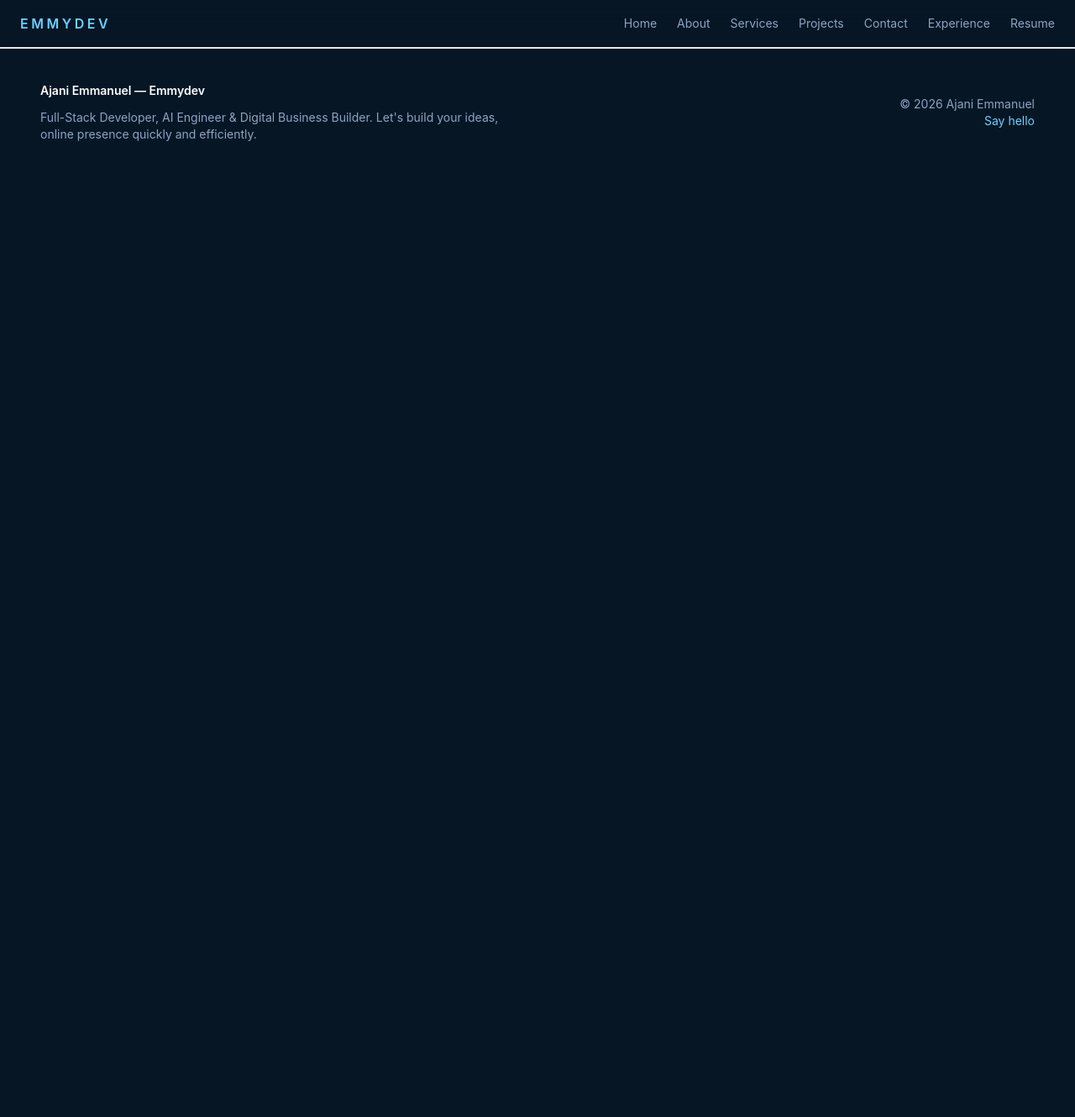
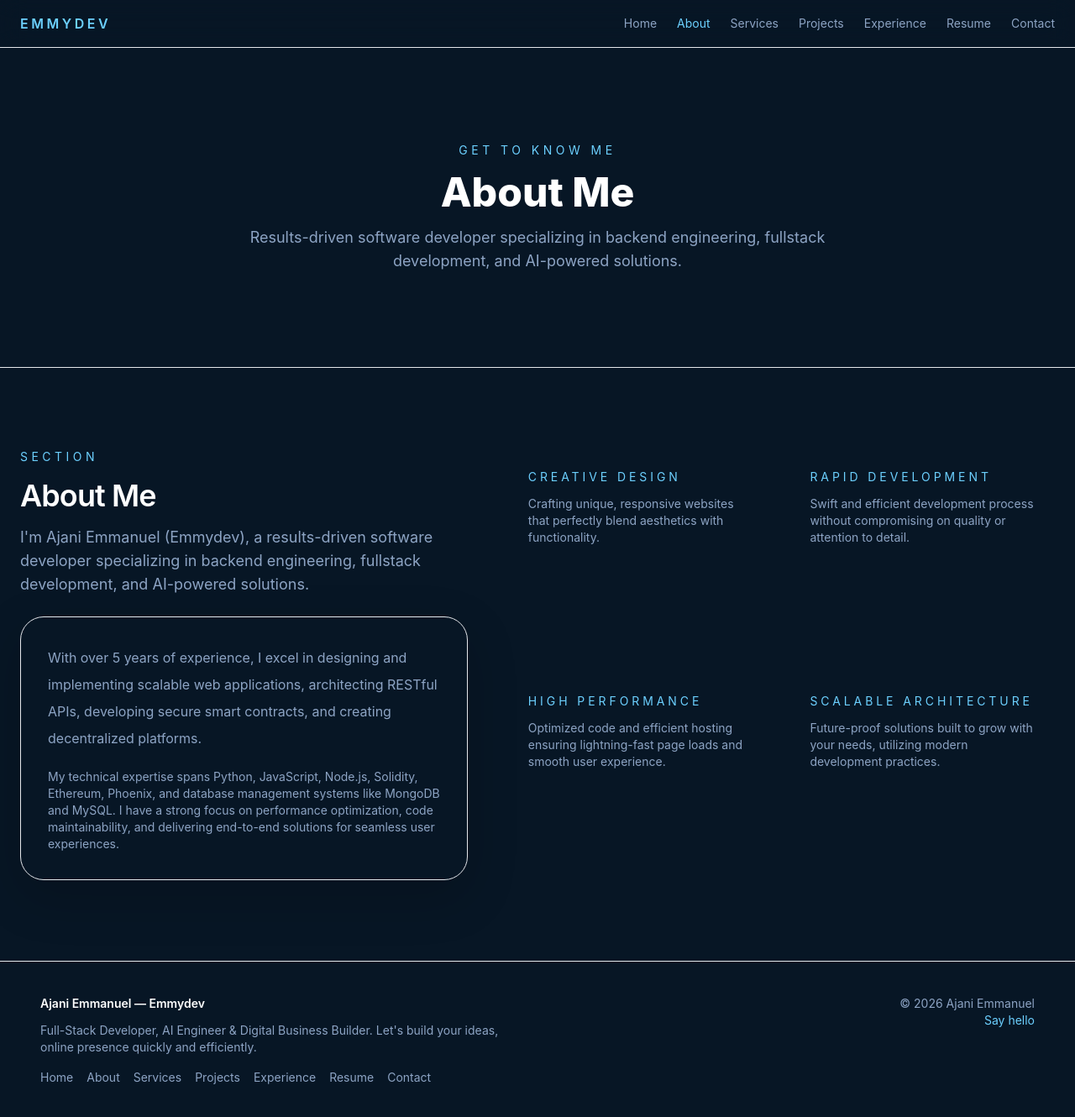
Before and after one commit to Emmyframe/my-portfolio, a React (Vite) app: page /about in a window 1280 px wide. Shown: the top 1330 px of the page at 84% size. Before the commit the page ends 800 px from the top, so only its background shows below. Built offline with nearby package versions, Linux system fonts and the light colour scheme.

Commit message:
Updated App.tsx

```diff
--- a/src/App.tsx
+++ b/src/App.tsx
@@ -1,33 +1,25 @@
 import { BrowserRouter, Routes, Route } from 'react-router-dom'
 import { Layout } from './components/layout/Layout'
+import { ScrollToTop } from './components/ScrollToTop'
 import { HeroSection } from './components/sections/HeroSection'
-import { AboutSection } from './components/sections/AboutSection'
-import { ServicesSection } from './components/sections/ServicesSection'
-import { FeaturedProjectsSection } from './components/sections/FeaturedProjectsSection'
-import { WhyChooseSection } from './components/sections/WhyChooseSection'
-import { ContactSection } from './components/sections/ContactSection'
+import { AboutPage } from './pages/AboutPage'
+import { ServicesPage } from './pages/ServicesPage'
+import { ProjectsPage } from './pages/ProjectsPage'
+import { ContactPage } from './pages/ContactPage'
 import { ExperiencePage } from './pages/ExperiencePage'
 import { ResumePage } from './pages/ResumePage'
-
-function HomePage() {
-  return (
-    <>
-      <HeroSection />
-      <AboutSection />
-      <ServicesSection />
-      <FeaturedProjectsSection />
-      <WhyChooseSection />
-      <ContactSection />
-    </>
-  )
-}
 
 export default function App() {
   return (
     <BrowserRouter>
+      <ScrollToTop />
       <Layout>
         <Routes>
-          <Route path="/" element={<HomePage />} />
+          <Route path="/" element={<HeroSection />} />
+          <Route path="/about" element={<AboutPage />} />
+          <Route path="/services" element={<ServicesPage />} />
+          <Route path="/projects" element={<ProjectsPage />} />
+          <Route path="/contact" element={<ContactPage />} />
           <Route path="/experience" element={<ExperiencePage />} />
           <Route path="/resume" element={<ResumePage />} />
         </Routes>
--- /dev/null
+++ b/src/components/ScrollToTop.tsx
@@ -0,0 +1,12 @@
+import { useEffect } from 'react'
+import { useLocation } from 'react-router-dom'
+
+export function ScrollToTop() {
+  const { pathname } = useLocation()
+
+  useEffect(() => {
+    window.scrollTo(0, 0)
+  }, [pathname])
+
+  return null
+}
--- a/src/components/sections/HeroSection.tsx
+++ b/src/components/sections/HeroSection.tsx
@@ -28,10 +28,10 @@ export function HeroSection() {
 
           <div className="mt-6 flex flex-wrap gap-3">
             <Button asChild>
-              <Link to="/#contact">Hire Me</Link>
+              <Link to="/contact">Hire Me</Link>
             </Button>
             <Button variant="outline" asChild>
-              <Link to="/#about">Learn More</Link>
+              <Link to="/about">Learn More</Link>
             </Button>
           </div>
 
--- a/src/components/sections/WhyChooseSection.tsx
+++ b/src/components/sections/WhyChooseSection.tsx
@@ -39,10 +39,10 @@ export function WhyChooseSection() {
               </p>
               <div className="mt-6 flex flex-col gap-3 sm:flex-row">
                 <Button asChild>
-                  <Link to="/#contact">Start Your Project</Link>
+                  <Link to="/contact">Start Your Project</Link>
                 </Button>
                 <Button variant="outline" asChild>
-                  <Link to="/#contact">Contact Me</Link>
+                  <Link to="/contact">Contact Me</Link>
                 </Button>
               </div>
             </CardContent>
--- a/src/components/shared/Footer.tsx
+++ b/src/components/shared/Footer.tsx
@@ -1,21 +1,38 @@
 import { Link } from 'react-router-dom'
+
+const footerLinks = [
+  { label: 'Home', to: '/' },
+  { label: 'About', to: '/about' },
+  { label: 'Services', to: '/services' },
+  { label: 'Projects', to: '/projects' },
+  { label: 'Experience', to: '/experience' },
+  { label: 'Resume', to: '/resume' },
+  { label: 'Contact', to: '/contact' }
+]
 
 export function Footer() {
   const year = new Date().getFullYear()
 
   return (
     <footer className="border-t border-border/30 bg-bg-elevated/90 px-4 py-10 text-sm text-text-muted sm:px-6">
-      <div className="container mx-auto grid gap-8 sm:grid-cols-[1fr_auto] sm:items-center">
+      <div className="container mx-auto grid gap-8 sm:grid-cols-[1fr_auto] sm:items-start">
         <div>
           <p className="font-semibold text-white">Ajani Emmanuel — Emmydev</p>
           <p className="mt-3 max-w-xl text-sm text-text-muted">
             Full-Stack Developer, AI Engineer & Digital Business Builder. Let's build your ideas, online presence quickly and efficiently.
           </p>
+          <div className="mt-4 flex flex-wrap gap-4">
+            {footerLinks.map((link) => (
+              <Link key={link.label} to={link.to} className="text-text-muted transition hover:text-accent">
+                {link.label}
+              </Link>
+            ))}
+          </div>
         </div>
 
         <div className="space-y-2 text-right">
           <p>© {year} Ajani Emmanuel</p>
-          <Link to="/#contact" className="text-accent hover:text-accent-strong">
+          <Link to="/contact" className="text-accent hover:text-accent-strong">
             Say hello
           </Link>
         </div>
--- a/src/components/shared/Navbar.tsx
+++ b/src/components/shared/Navbar.tsx
@@ -3,17 +3,14 @@ import { motion } from 'framer-motion'
 import { Link, useLocation } from 'react-router-dom'
 import { Button } from '@/components/ui/button'
 
-const sectionLinks = [
+const navLinks = [
   { label: 'Home', to: '/' },
-  { label: 'About', to: '/#about' },
-  { label: 'Services', to: '/#services' },
-  { label: 'Projects', to: '/#projects' },
-  { label: 'Contact', to: '/#contact' }
-]
-
-const pageLinks = [
+  { label: 'About', to: '/about' },
+  { label: 'Services', to: '/services' },
+  { label: 'Projects', to: '/projects' },
   { label: 'Experience', to: '/experience' },
-  { label: 'Resume', to: '/resume' }
+  { label: 'Resume', to: '/resume' },
+  { label: 'Contact', to: '/contact' }
 ]
 
 export function Navbar() {
@@ -28,12 +25,7 @@ export function Navbar() {
         </Link>
 
         <nav className="hidden items-center gap-6 md:flex">
-          {sectionLinks.map((link) => (
-            <Link key={link.label} to={link.to} className="text-sm text-text-muted transition hover:text-white">
-              {link.label}
-            </Link>
-          ))}
-          {pageLinks.map((link) => (
+          {navLinks.map((link) => (
             <Link
               key={link.label}
               to={link.to}
@@ -66,11 +58,13 @@ export function Navbar() {
           className="border-t border-border/20 bg-bg/95 md:hidden"
         >
           <div className="space-y-2 px-4 py-4">
-            {[...sectionLinks, ...pageLinks].map((link) => (
+            {navLinks.map((link) => (
               <Link
                 key={link.label}
                 to={link.to}
-                className="block rounded-3xl px-4 py-3 text-sm text-text-muted transition hover:bg-bg-elevated hover:text-white"
+                className={`block rounded-3xl px-4 py-3 text-sm transition hover:bg-bg-elevated hover:text-white ${
+                  location.pathname === link.to ? 'text-accent' : 'text-text-muted'
+                }`}
                 onClick={() => setOpen(false)}
               >
                 {link.label}
--- /dev/null
+++ b/src/pages/AboutPage.tsx
@@ -0,0 +1,15 @@
+import { PageHero } from '../components/ui/PageHero'
+import { AboutSection } from '../components/sections/AboutSection'
+
+export function AboutPage() {
+  return (
+    <>
+      <PageHero
+        eyebrow="Get to know me"
+        title="About Me"
+        description="Results-driven software developer specializing in backend engineering, fullstack development, and AI-powered solutions."
+      />
+      <AboutSection />
+    </>
+  )
+}
--- /dev/null
+++ b/src/pages/ContactPage.tsx
@@ -0,0 +1,15 @@
+import { PageHero } from '../components/ui/PageHero'
+import { ContactSection } from '../components/sections/ContactSection'
+
+export function ContactPage() {
+  return (
+    <>
+      <PageHero
+        eyebrow="Get in touch"
+        title="Contact"
+        description="Let's connect and discuss how we can build the next modern, scalable, and high-performing digital solution for your business."
+      />
+      <ContactSection />
+    </>
+  )
+}
--- /dev/null
+++ b/src/pages/ProjectsPage.tsx
@@ -0,0 +1,15 @@
+import { PageHero } from '../components/ui/PageHero'
+import { FeaturedProjectsSection } from '../components/sections/FeaturedProjectsSection'
+
+export function ProjectsPage() {
+  return (
+    <>
+      <PageHero
+        eyebrow="My work"
+        title="Featured Projects"
+        description="A polished project gallery showcasing my recent work and experiments."
+      />
+      <FeaturedProjectsSection />
+    </>
+  )
+}
--- a/src/pages/ResumePage.tsx
+++ b/src/pages/ResumePage.tsx
@@ -239,7 +239,7 @@ export function ResumePage() {
               </p>
               <div className="mt-6 flex flex-col gap-3 sm:flex-row sm:justify-center">
                 <Button size="lg" asChild>
-                  <Link to="/#contact">Contact Me</Link>
+                  <Link to="/contact">Contact Me</Link>
                 </Button>
                 <Button size="lg" variant="outline" asChild>
                   <Link to="/experience">View Experience</Link>
--- /dev/null
+++ b/src/pages/ServicesPage.tsx
@@ -0,0 +1,15 @@
+import { PageHero } from '../components/ui/PageHero'
+import { ServicesSection } from '../components/sections/ServicesSection'
+
+export function ServicesPage() {
+  return (
+    <>
+      <PageHero
+        eyebrow="What I offer"
+        title="My Services"
+        description="Delivering excellence through innovative solutions and meticulous attention to detail."
+      />
+      <ServicesSection />
+    </>
+  )
+}
```
